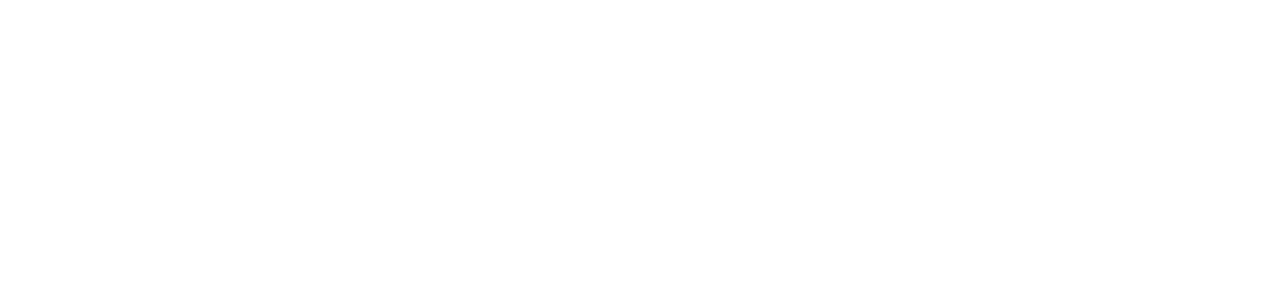
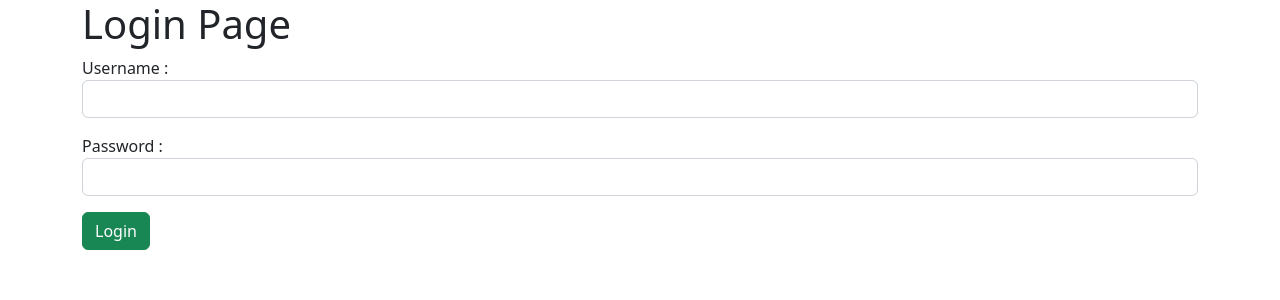
Before and after one commit to Saranyaullas1999/xyzcollegeapp, an Angular app: page / in a window 1280 px wide. Shown: the top 300 px of the page. Built offline with nearby package versions, Linux system fonts and the light colour scheme.

Commit message:
admin login

```diff
--- /dev/null
+++ b/src/app/adminlogin/adminlogin.component.html
@@ -0,0 +1,20 @@
+<div class="container">
+    <div class="row">
+        <div class="col col-12 col-sm-12 col-md-12 col-lg-12 col-xl-12 col-xxl-12">
+            <h1>Login Page</h1>
+            <div class="row g-3">
+                <div class="col col-12 col-sm-12 col-md-12 col-lg-12 col-xl-12 col-xxl-12">
+                    <label for="">Username :</label>
+                    <input type="text" class="form-control">
+                </div>
+                <div class="col col-12 col-sm-12 col-md-12 col-lg-12 col-xl-12 col-xxl-12">
+                    <label for="">Password :</label>
+                    <input type="text" class="form-control">
+                </div>
+                <div class="col col-12 col-sm-12 col-md-12 col-lg-12 col-xl-12 col-xxl-12">
+                    <button class="btn btn-success">Login</button>
+                </div>
+            </div>
+        </div>
+    </div>
+</div>
--- /dev/null
+++ b/src/app/adminlogin/adminlogin.component.ts
@@ -0,0 +1,15 @@
+import { Component, OnInit } from '@angular/core';
+
+@Component({
+  selector: 'app-adminlogin',
+  templateUrl: './adminlogin.component.html',
+  styleUrls: ['./adminlogin.component.css']
+})
+export class AdminloginComponent implements OnInit {
+
+  constructor() { }
+
+  ngOnInit(): void {
+  }
+
+}
--- a/src/app/app.component.html
+++ b/src/app/app.component.html
@@ -1 +1,2 @@
+<app-adminlogin></app-adminlogin>
 <router-outlet></router-outlet>
--- a/src/app/app.module.ts
+++ b/src/app/app.module.ts
@@ -3,10 +3,12 @@
 
 import { AppRoutingModule } from './app-routing.module';
 import { AppComponent } from './app.component';
+import { AdminloginComponent } from './adminlogin/adminlogin.component';
 
 @NgModule({
   declarations: [
-    AppComponent
+    AppComponent,
+    AdminloginComponent
   ],
   imports: [
     BrowserModule,
```
Also changed, not shown: src/app/adminlogin/adminlogin.component.css (added).
